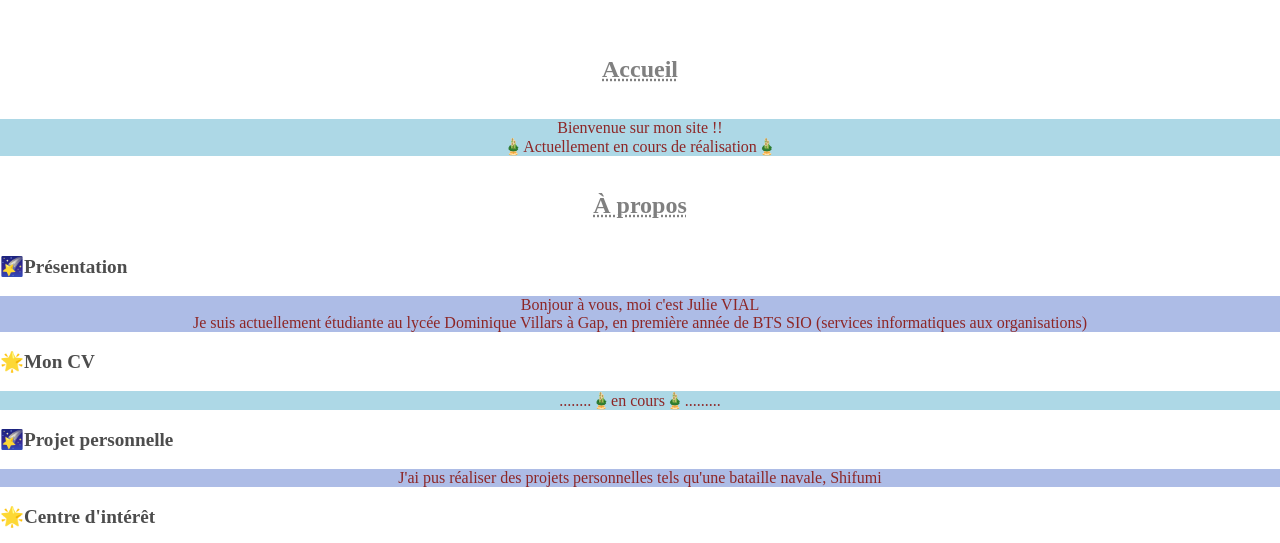
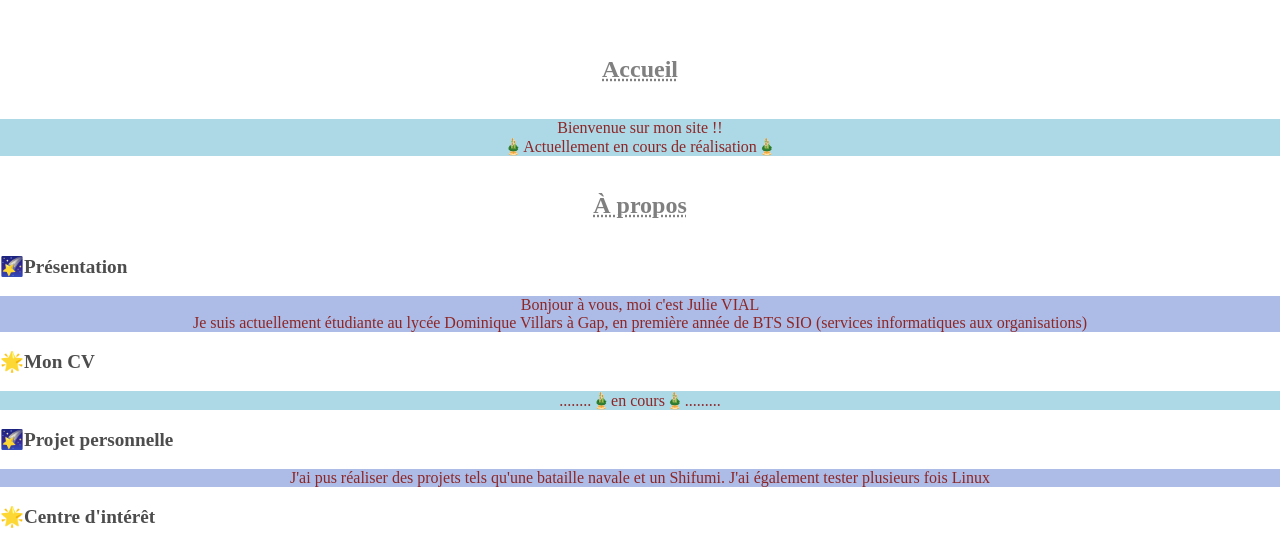
Before and after one commit to HyokoStar/PortfolioJ.github.io, a plain HTML site: page index.html in a window 1280 px wide. Shown: the part 236-779 px from the top of the page. Drawn offline with Linux system fonts and the light colour scheme.

Commit message:
Update index.html

```diff
--- a/index.html
+++ b/index.html
@@ -60,10 +60,10 @@
     <br><h4><p id="Mon CV"></p> 🌟Mon CV </h4>
     <br><p class="blue"> ........🎍en cours🎍......... </p>
     <br><h4><p id="Projet personnelle"></p> 🌠Projet personnelle </h4>
-    <br><p class="pink"> J'ai pus réaliser des projets personnelles tels qu'une bataille navale,
-        Shifumi </p>
+    <br><p class="pink"> J'ai pus réaliser des projets tels qu'une bataille navale et
+        un Shifumi. J'ai également tester plusieurs fois Linux </p>
     <br><h4><p id="Centre d'intérêt"></p> 🌟Centre d'intérêt </h4>
-    <br><p class="blue"> Je passe du temps libre à dessiner et à en apprendre plus sur l'informatique, </p>
+    <br><p class="blue"> Je passe du temps libre à dessiner et à en apprendre plus sur l'informatique. </p>
 
 
     <br><br><U><h2 class="comp"><p id="Compétences"></p> Compétences </h2></br></U>
@@ -75,9 +75,15 @@
 
     <br><br><U><h2 class="parcour"><p id="Parcours"></p> Parcours </h2></br></U>
     <br><h4><p id="Formation"></p> 🌠Formation </h4>
-    <br><p class="pink"> ........🎍en cours🎍......... </p>
+    <br><p class="pink"> 2022-2023 Bac professionelle Acompagnement Soins Services à la personne
+        <br>2022-2023 Certification PIX
+        <br>2019-2020 Brevet des collège
+    </p>
     <br><h4><p id="Expérience professionnelle"></p> 🌟Expérience professionnelle </h4>
-    <br><p class="blue"> ........🎍en cours🎍......... </p>
+    <br><p class="blue"> 2020-2023 Quatre stages en EHPAD
+        <br>2020-2023 Deux stages en école primaire
+        <br>2019-2020 Stage en Kinésithérapeute
+    </p>
 
 
     <br><br><U><h2 class="point"><p id="Veille"></p> Veille </h2></br></U>
@@ -85,7 +91,7 @@
     <br><p class="pink">La veille informatique est une activité qui consiste à se tenir au courant des avancées technologiques dans le domaine
     de l'informatique afin de tirer parti de ses avancées le plus rapidement possible.  </p>
     <br><h4><p id="Qu'est-ce qu'une veille ?"></p> 🌟Sujet de ma veille </h4>
-    <br><p class="blue"> Pour mon sujet de veille j'ai choisis </p>
+    <br><p class="blue"> Pour la veille techologique, j'ai décidé de traiter sur le sujet ...🎍en cours🎍...</p>
 
 
 </body>
```
